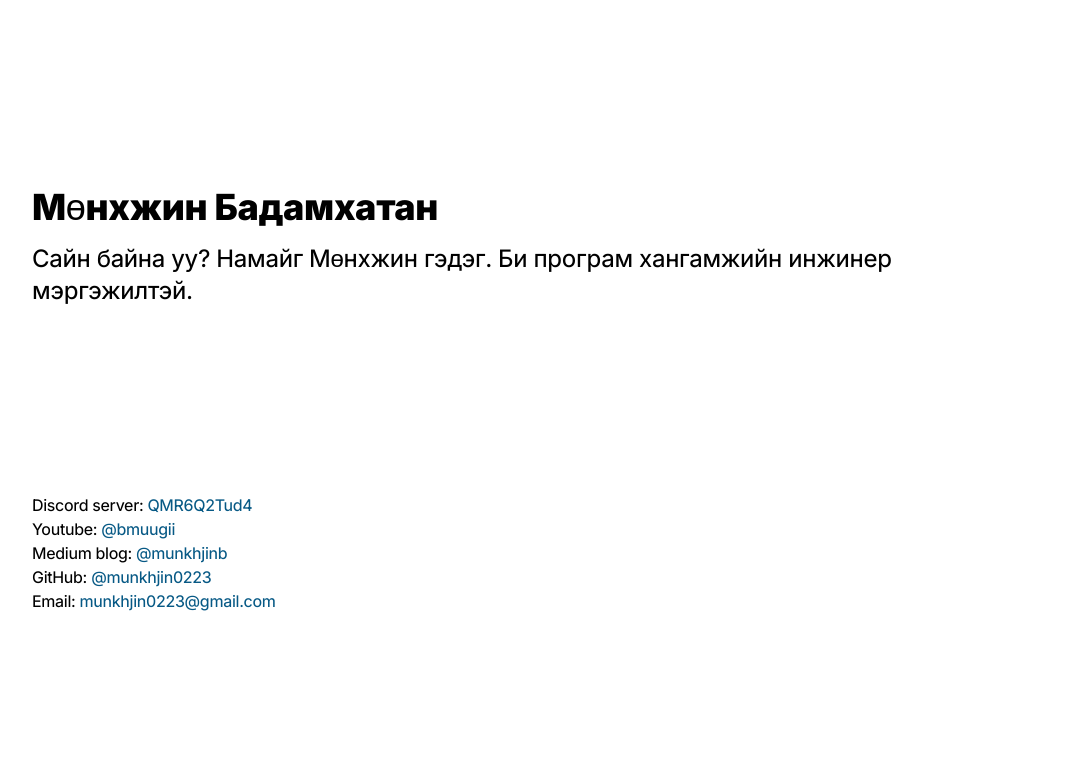
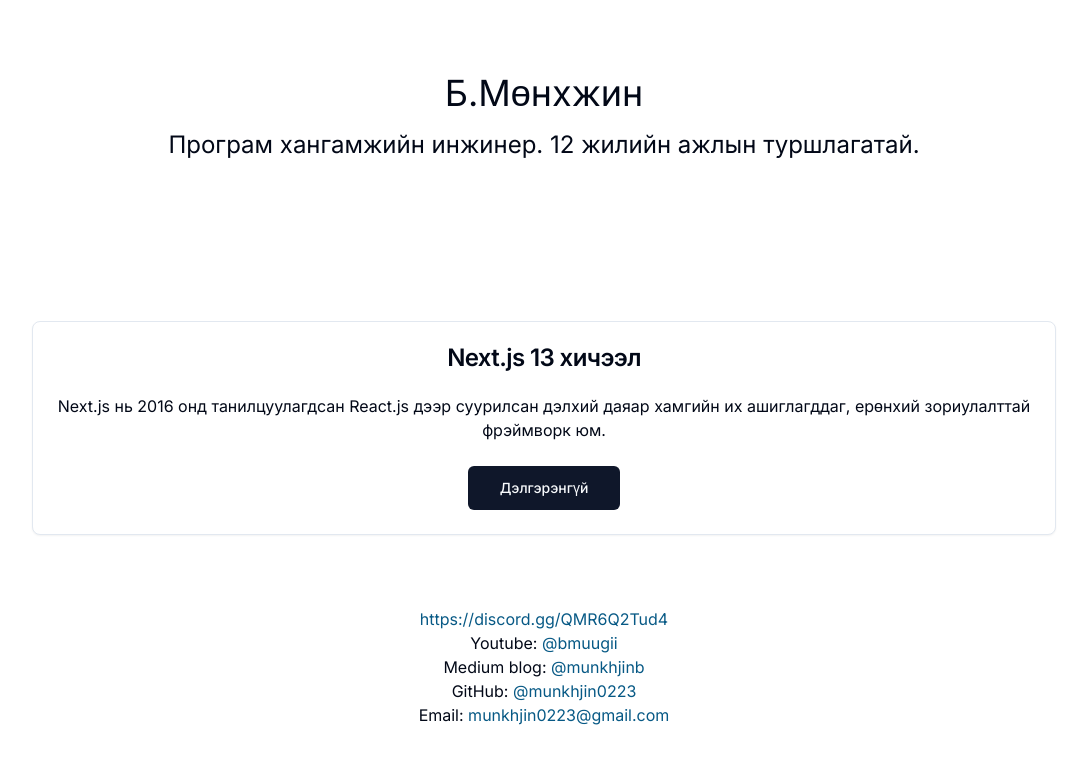
Before and after one commit to munkhjin0223/munkhjin, a Next.js app: page / in a window 1280 px wide. Shown: the top 764 px of the page, without its empty margins (96-1183 px from the left). Built offline with nearby package versions, Linux system fonts and the light colour scheme.

Commit message:
add nextjs-13-lesson info

```diff
--- a/src/app/layout.css
+++ b/src/app/layout.css
@@ -2,65 +2,77 @@
 @tailwind components;
 @tailwind utilities;
 
-@font-face {
-  font-family: 'Inter var';
-  font-style: normal;
-  font-weight: 100 900;
-  font-display: block;
-  src: url(/fonts/Inter-roman.latin.var.woff2) format('woff2');
-}
-@font-face {
-  font-family: 'Inter var';
-  font-style: italic;
-  font-weight: 100 900;
-  font-display: block;
-  src: url(/fonts/Inter-italic.latin.var.woff2) format('woff2');
-  font-named-instance: 'Italic';
-}
+@layer base {
+  :root {
+    --background: 0 0% 100%;
+    --foreground: 222.2 84% 4.9%;
 
-body {
-  font-family: 'Inter var', system-ui, -apple-system, BlinkMacSystemFont, 'Segoe UI', Roboto, 'Helvetica Neue', Arial,
-    'Noto Sans', sans-serif, 'Apple Color Emoji', 'Segoe UI Emoji', 'Segoe UI Symbol', 'Noto Color Emoji';
-  -webkit-font-smoothing: subpixel-antialiased;
-  font-feature-settings: 'case' 1, 'cpsp' 1, 'dlig' 1, 'cv01' 1, 'cv02', 'cv03' 1, 'cv04' 1;
-  font-variation-settings: 'wght' 450;
-  font-variant: common-ligatures contextual;
-  letter-spacing: -0.02em;
-}
-b,
-strong,
-h3,
-h4,
-h5,
-h6 {
-  font-variation-settings: 'wght' 650;
-}
-h1 {
-  font-variation-settings: 'wght' 850;
-}
-h2 {
-  font-variation-settings: 'wght' 750;
-}
+    --muted: 210 40% 96.1%;
+    --muted-foreground: 215.4 16.3% 46.9%;
 
-@media screen and (min-device-pixel-ratio: 1.5), screen and (min-resolution: 1.5dppx) {
-  body {
-    -webkit-font-smoothing: antialiased;
-    -moz-osx-font-smoothing: grayscale;
+    --popover: 0 0% 100%;
+    --popover-foreground: 222.2 84% 4.9%;
+
+    --card: 0 0% 100%;
+    --card-foreground: 222.2 84% 4.9%;
+
+    --border: 214.3 31.8% 91.4%;
+    --input: 214.3 31.8% 91.4%;
+
+    --primary: 222.2 47.4% 11.2%;
+    --primary-foreground: 210 40% 98%;
+
+    --secondary: 210 40% 96.1%;
+    --secondary-foreground: 222.2 47.4% 11.2%;
+
+    --accent: 210 40% 96.1%;
+    --accent-foreground: 222.2 47.4% 11.2%;
+
+    --destructive: 0 84.2% 60.2%;
+    --destructive-foreground: 210 40% 98%;
+
+    --ring: 215 20.2% 65.1%;
+
+    --radius: 0.5rem;
+  }
+
+  .dark {
+    --background: 222.2 84% 4.9%;
+    --foreground: 210 40% 98%;
+
+    --muted: 217.2 32.6% 17.5%;
+    --muted-foreground: 215 20.2% 65.1%;
+
+    --popover: 222.2 84% 4.9%;
+    --popover-foreground: 210 40% 98%;
+
+    --card: 222.2 84% 4.9%;
+    --card-foreground: 210 40% 98%;
+
+    --border: 217.2 32.6% 17.5%;
+    --input: 217.2 32.6% 17.5%;
+
+    --primary: 210 40% 98%;
+    --primary-foreground: 222.2 47.4% 11.2%;
+
+    --secondary: 217.2 32.6% 17.5%;
+    --secondary-foreground: 210 40% 98%;
+
+    --accent: 217.2 32.6% 17.5%;
+    --accent-foreground: 210 40% 98%;
+
+    --destructive: 0 62.8% 30.6%;
+    --destructive-foreground: 0 85.7% 97.3%;
+
+    --ring: 217.2 32.6% 17.5%;
   }
 }
 
-details summary {
-  cursor: pointer;
+@layer base {
+  * {
+    @apply border-border;
+  }
+  body {
+    @apply bg-background text-foreground;
+  }
 }
-
-img.next-image {
-  margin: 0;
-}
-
-.prose a {
-  color: #0074de;
-}
-
-.nav-line .nav-link {
-  color: #69778c;
-}
--- /dev/null
+++ b/src/app/nextjs-13-lesson/page.tsx
@@ -0,0 +1,21 @@
+import NextJsLesson from '@/components/NextJsLesson';
+import { Button } from '@/components/ui/button';
+import Link from 'next/link';
+
+export const metadata = {
+  title: 'Next.js 13 хичээл',
+  description: 'Next.js 13 хичээл',
+};
+
+export default async function Page() {
+  return (
+    <>
+      <NextJsLesson />
+      <div>
+        <Button className='float-right w-40'>
+          <Link href='/'>Буцах</Link>
+        </Button>
+      </div>
+    </>
+  );
+}
--- a/src/app/page.tsx
+++ b/src/app/page.tsx
@@ -1,10 +1,14 @@
+import NextJsLesson from '@/components/NextJsLesson';
+
 export default async function Page() {
   return (
-    <div>
-      <h1 className='text-4xl pb-4'>Мөнхжин Бадамхатан</h1>
-      <article className='text-2xl'>
-        Сайн байна уу? Намайг Мөнхжин гэдэг. Би програм хангамжийн инжинер мэргэжилтэй.
-      </article>
-    </div>
+    <>
+      <div>
+        <h1 className='text-4xl pb-4 text-center'>Б.Мөнхжин</h1>
+        <article className='text-2xl text-center'>Програм хангамжийн инжинер. 12 жилийн ажлын туршлагатай.</article>
+        <div className='h-40' />
+        <NextJsLesson />
+      </div>
+    </>
   );
 }
--- a/src/components/Footer.tsx
+++ b/src/components/Footer.tsx
@@ -4,12 +4,11 @@
 
 const Footer: FunctionComponent<FooterProps> = () => {
   return (
-    <footer>
+    <footer className='text-center'>
       <ul>
         <li>
-          Discord server:{' '}
           <a target='_blank' rel='noopener noreferrer' className='text-sky-800' href='https://discord.gg/QMR6Q2Tud4'>
-            QMR6Q2Tud4
+            https://discord.gg/QMR6Q2Tud4
           </a>
         </li>
         <li>
--- /dev/null
+++ b/src/components/NextJsLesson.tsx
@@ -0,0 +1,29 @@
+import { Card, CardContent, CardFooter, CardHeader, CardTitle } from '@/components/ui/card';
+
+import { FunctionComponent } from 'react';
+import { Button } from './ui/button';
+
+interface LessonProps {}
+
+const Lesson: FunctionComponent<LessonProps> = () => {
+  return (
+    <Card>
+      <CardHeader className='text-center'>
+        <CardTitle>Next.js 13 хичээл</CardTitle>
+      </CardHeader>
+      <CardContent className='grid gap-4 text-center'>
+        Next.js нь 2016 онд танилцуулагдсан React.js дээр суурилсан дэлхий даяар хамгийн их ашиглагддаг, ерөнхий
+        зориулалттай фрэймворк юм.
+      </CardContent>
+      <CardFooter className='justify-center'>
+        <Button size='lg'>
+          <a href='https://discord.gg/QMR6Q2Tud4' target='_blank'>
+            Дэлгэрэнгүй
+          </a>
+        </Button>
+      </CardFooter>
+    </Card>
+  );
+};
+
+export default Lesson;
--- /dev/null
+++ b/src/components/ui/button.tsx
@@ -0,0 +1,56 @@
+import * as React from "react"
+import { Slot } from "@radix-ui/react-slot"
+import { cva, type VariantProps } from "class-variance-authority"
+
+import { cn } from "@/lib/utils"
+
+const buttonVariants = cva(
+  "inline-flex items-center justify-center rounded-md text-sm font-medium ring-offset-background transition-colors focus-visible:outline-none focus-visible:ring-2 focus-visible:ring-ring focus-visible:ring-offset-2 disabled:pointer-events-none disabled:opacity-50",
+  {
+    variants: {
+      variant: {
+        default: "bg-primary text-primary-foreground hover:bg-primary/90",
+        destructive:
+          "bg-destructive text-destructive-foreground hover:bg-destructive/90",
+        outline:
+          "border border-input bg-background hover:bg-accent hover:text-accent-foreground",
+        secondary:
+          "bg-secondary text-secondary-foreground hover:bg-secondary/80",
+        ghost: "hover:bg-accent hover:text-accent-foreground",
+        link: "text-primary underline-offset-4 hover:underline",
+      },
+      size: {
+        default: "h-10 px-4 py-2",
+        sm: "h-9 rounded-md px-3",
+        lg: "h-11 rounded-md px-8",
+        icon: "h-10 w-10",
+      },
+    },
+    defaultVariants: {
+      variant: "default",
+      size: "default",
+    },
+  }
+)
+
+export interface ButtonProps
+  extends React.ButtonHTMLAttributes<HTMLButtonElement>,
+    VariantProps<typeof buttonVariants> {
+  asChild?: boolean
+}
+
+const Button = React.forwardRef<HTMLButtonElement, ButtonProps>(
+  ({ className, variant, size, asChild = false, ...props }, ref) => {
+    const Comp = asChild ? Slot : "button"
+    return (
+      <Comp
+        className={cn(buttonVariants({ variant, size, className }))}
+        ref={ref}
+        {...props}
+      />
+    )
+  }
+)
+Button.displayName = "Button"
+
+export { Button, buttonVariants }
--- /dev/null
+++ b/src/components/ui/card.tsx
@@ -0,0 +1,79 @@
+import * as React from "react"
+
+import { cn } from "@/lib/utils"
+
+const Card = React.forwardRef<
+  HTMLDivElement,
+  React.HTMLAttributes<HTMLDivElement>
+>(({ className, ...props }, ref) => (
+  <div
+    ref={ref}
+    className={cn(
+      "rounded-lg border bg-card text-card-foreground shadow-sm",
+      className
+    )}
+    {...props}
+  />
+))
+Card.displayName = "Card"
+
+const CardHeader = React.forwardRef<
+  HTMLDivElement,
+  React.HTMLAttributes<HTMLDivElement>
+>(({ className, ...props }, ref) => (
+  <div
+    ref={ref}
+    className={cn("flex flex-col space-y-1.5 p-6", className)}
+    {...props}
+  />
+))
+CardHeader.displayName = "CardHeader"
+
+const CardTitle = React.forwardRef<
+  HTMLParagraphElement,
+  React.HTMLAttributes<HTMLHeadingElement>
+>(({ className, ...props }, ref) => (
+  <h3
+    ref={ref}
+    className={cn(
+      "text-2xl font-semibold leading-none tracking-tight",
+      className
+    )}
+    {...props}
+  />
+))
+CardTitle.displayName = "CardTitle"
+
+const CardDescription = React.forwardRef<
+  HTMLParagraphElement,
+  React.HTMLAttributes<HTMLParagraphElement>
+>(({ className, ...props }, ref) => (
+  <p
+    ref={ref}
+    className={cn("text-sm text-muted-foreground", className)}
+    {...props}
+  />
+))
+CardDescription.displayName = "CardDescription"
+
+const CardContent = React.forwardRef<
+  HTMLDivElement,
+  React.HTMLAttributes<HTMLDivElement>
+>(({ className, ...props }, ref) => (
+  <div ref={ref} className={cn("p-6 pt-0", className)} {...props} />
+))
+CardContent.displayName = "CardContent"
+
+const CardFooter = React.forwardRef<
+  HTMLDivElement,
+  React.HTMLAttributes<HTMLDivElement>
+>(({ className, ...props }, ref) => (
+  <div
+    ref={ref}
+    className={cn(" flex items-center p-6 pt-0", className)}
+    {...props}
+  />
+))
+CardFooter.displayName = "CardFooter"
+
+export { Card, CardHeader, CardFooter, CardTitle, CardDescription, CardContent }
--- /dev/null
+++ b/src/lib/utils.ts
@@ -0,0 +1,6 @@
+import { type ClassValue, clsx } from "clsx"
+import { twMerge } from "tailwind-merge"
+
+export function cn(...inputs: ClassValue[]) {
+  return twMerge(clsx(inputs))
+}
--- a/tailwind.config.js
+++ b/tailwind.config.js
@@ -1,18 +1,76 @@
 /** @type {import('tailwindcss').Config} */
 module.exports = {
+  darkMode: ["class"],
   content: [
-    './src/pages/**/*.{js,ts,jsx,tsx,mdx}',
-    './src/components/**/*.{js,ts,jsx,tsx,mdx}',
-    './src/app/**/*.{js,ts,jsx,tsx,mdx}',
-  ],
+    './pages/**/*.{ts,tsx}',
+    './components/**/*.{ts,tsx}',
+    './app/**/*.{ts,tsx}',
+    './src/**/*.{ts,tsx}',
+	],
   theme: {
+    container: {
+      center: true,
+      padding: "2rem",
+      screens: {
+        "2xl": "1400px",
+      },
+    },
     extend: {
-      backgroundImage: {
-        'gradient-radial': 'radial-gradient(var(--tw-gradient-stops))',
-        'gradient-conic':
-          'conic-gradient(from 180deg at 50% 50%, var(--tw-gradient-stops))',
+      colors: {
+        border: "hsl(var(--border))",
+        input: "hsl(var(--input))",
+        ring: "hsl(var(--ring))",
+        background: "hsl(var(--background))",
+        foreground: "hsl(var(--foreground))",
+        primary: {
+          DEFAULT: "hsl(var(--primary))",
+          foreground: "hsl(var(--primary-foreground))",
+        },
+        secondary: {
+          DEFAULT: "hsl(var(--secondary))",
+          foreground: "hsl(var(--secondary-foreground))",
+        },
+        destructive: {
+          DEFAULT: "hsl(var(--destructive))",
+          foreground: "hsl(var(--destructive-foreground))",
+        },
+        muted: {
+          DEFAULT: "hsl(var(--muted))",
+          foreground: "hsl(var(--muted-foreground))",
+        },
+        accent: {
+          DEFAULT: "hsl(var(--accent))",
+          foreground: "hsl(var(--accent-foreground))",
+        },
+        popover: {
+          DEFAULT: "hsl(var(--popover))",
+          foreground: "hsl(var(--popover-foreground))",
+        },
+        card: {
+          DEFAULT: "hsl(var(--card))",
+          foreground: "hsl(var(--card-foreground))",
+        },
+      },
+      borderRadius: {
+        lg: "var(--radius)",
+        md: "calc(var(--radius) - 2px)",
+        sm: "calc(var(--radius) - 4px)",
+      },
+      keyframes: {
+        "accordion-down": {
+          from: { height: 0 },
+          to: { height: "var(--radix-accordion-content-height)" },
+        },
+        "accordion-up": {
+          from: { height: "var(--radix-accordion-content-height)" },
+          to: { height: 0 },
+        },
+      },
+      animation: {
+        "accordion-down": "accordion-down 0.2s ease-out",
+        "accordion-up": "accordion-up 0.2s ease-out",
       },
     },
   },
-  plugins: [],
+  plugins: [require("tailwindcss-animate")],
 }
```
Also changed, not shown: package.json (+11 -5 lines), components.json (added), public/teacher.jpg (added), 1 other file (tests, documents, lock files or other folders).
